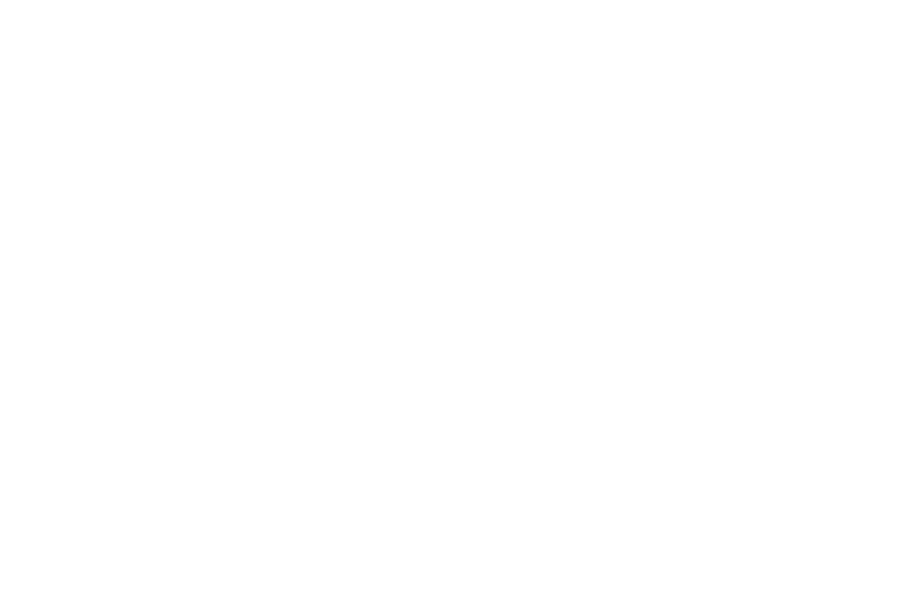
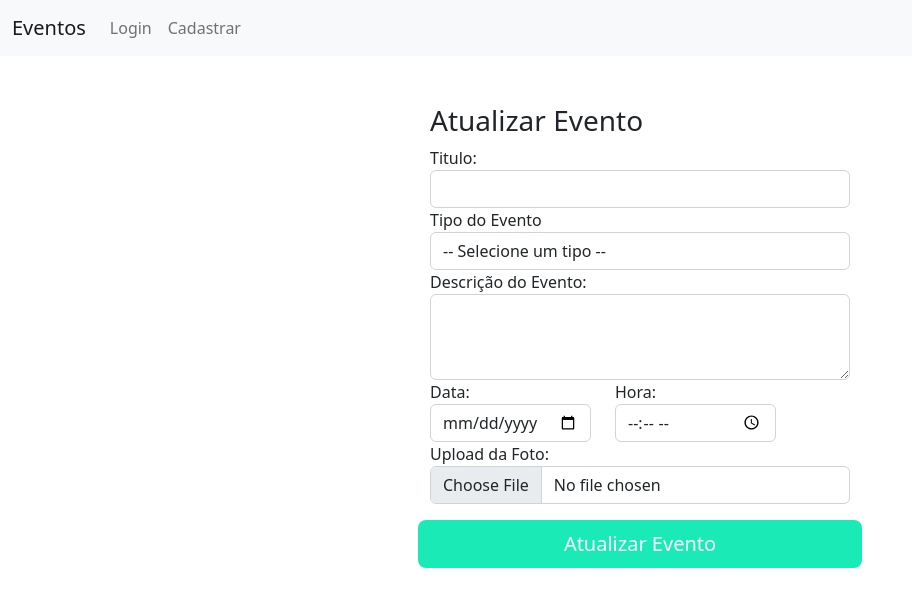
Before and after one commit to felipetunes/eventos, a React (Create React App) app: page /editarevento/1 in a window 1280 px wide. Before the commit this address had no page. Shown: the top 606 px of the page, without its empty margins (0-912 px from the left). Built offline with nearby package versions, Linux system fonts and the light colour scheme; no server answers; the database is empty.

Commit message:
editar evento

```diff
--- a/src/App.js
+++ b/src/App.js
@@ -23,6 +23,7 @@ function App() {
           <Route exact path="/recuperarsenha" element={<UsuarioRecuperarSenha/>} />
           <Route exact path="/eventocadastro" element={<EventoCadastro/>} />
           <Route exact path="/eventodetalhes/:id" element={<EventoDetalhes/>} />
+          <Route exact path="/editarevento/:id" element={<EventoCadastro/>} />
         </Routes>
       </BrowserRouter>
     </Provider>
--- a/src/View/evento-cadastro/index.js
+++ b/src/View/evento-cadastro/index.js
@@ -1,9 +1,9 @@
 import React, {useState, useEffect} from "react";
-import {Link, Navigate} from 'react-router-dom';
+import {Link, useParams} from 'react-router-dom';
 import {db, storage} from '../../config/firebase';
 import { useSelector } from "react-redux";
 import Navbar from "../../components/navbar";
-import { collection, doc, addDoc, getDocs } from "firebase/firestore";
+import { collection, doc, addDoc, getDoc, setDoc } from "firebase/firestore";
 import {ref, uploadBytes} from "@firebase/storage";
 import './evento-cadastro.css'
 
@@ -16,21 +16,74 @@ const [tipo, setTipo] = useState();
 const [detalhes, setDetalhes] = useState();
 const [data, setData] = useState();
 const [hora, setHora] = useState();
-const [foto, setFoto] = useState();
+const [fotoNova, setFotoNova] = useState();
+const [fotoAtual, setFotoAtual] = useState();
 const usuarioEmail = useSelector(state => state.usuarioEmail);
+const { id } = useParams();
+const docRef = doc(db, "eventos", id);
+
+async function getDetails(){
+    await getDoc(docRef).then(res => {
+       setTitulo(res.data().Titulo)
+       setTipo(res.data().Tipo)
+       setDetalhes(res.data().Detalhes)
+       setData(res.data().Data)
+       setHora(res.data().Hora)
+       setFotoAtual(res.data().Foto)
+    });
+}
+
+useEffect(() => {
+    getDetails();
+}, []);
+
+function atualizar(){
+    setMsgTipo(null);
+    setCarregando(1);
+
+    if(!titulo || !tipo || !hora || !data)
+    {
+        setMsgTipo('nullField');
+        setCarregando(0);
+    }
+
+    if(fotoNova){
+        const storageRef = ref(storage,`imagens/${fotoNova.name}`);
+        uploadBytes(storageRef, fotoNova);
+    }
+
+    setDoc(docRef, {
+
+        Titulo:titulo,
+        //Description has validation because it is not mandatory
+        Detalhes: detalhes? detalhes : "",
+        Data: data,
+        Hora: hora,
+        Tipo: tipo,
+        Foto: fotoNova ? fotoNova.name : fotoAtual
+
+    }, {merge: true}).then(()=> {
+        setMsgTipo('success');
+        setCarregando(0);
+    }).catch(erro=> {
+        alert(erro)
+        setMsgTipo('erro');
+        setCarregando(0);
+    });;
+}
 
 function cadastrar(){
     setMsgTipo(null);
     setCarregando(1);
 
-    if(!foto || !titulo || !tipo || !hora || !data)
+    if(!fotoAtual || !titulo || !tipo || !hora || !data)
     {
         setMsgTipo('nullField');
         setCarregando(0);
     }
 
-    const storageRef = ref(storage,`imagens/${foto.name}`);
-    uploadBytes(storageRef, foto).then((snapshot) => {
+    const storageRef = ref(storage,`imagens/${fotoNova.name}`);
+    uploadBytes(storageRef, fotoNova).then((snapshot) => {
 
         // Add a new document in collection "eventos"
         addDoc(collection(db, "eventos"), {
@@ -40,7 +93,7 @@ function cadastrar(){
             Detalhes: detalhes? detalhes : "",
             Data: data,
             Hora: hora,
-            Foto: foto.name,
+            Foto: fotoNova.name,
             Usuario: usuarioEmail,
             Visualizacoes:0,
             Publico:1,
@@ -61,18 +114,18 @@ function cadastrar(){
         <Navbar/>
         <div className="mt-5 mx-5 screen mx-auto">
             <div className="row">
-                <h3 className="mx-auto font-weight-bold">Novo Evento</h3>
+                <h3 className="mx-auto font-weight-bold">{id ? "Atualizar Evento" : "Novo Evento"}</h3>
             </div>
 
             <form>
                 <div className="form-group">
                     <label>Titulo:</label>
-                    <input type="text" className="form-control" onChange={(e) => setTitulo(e.target.value)}/>
+                    <input type="text" className="form-control" value={titulo && titulo} onChange={(e) => setTitulo(e.target.value)}/>
                 </div>
 
                 <div className="form-group">
                     <label>Tipo do Evento</label>
-                    <select className="form-control" onChange={(e) => setTipo(e.target.value)}>
+                    <select className="form-control" onChange={(e) => setTipo(e.target.value)} value={tipo && tipo}>
                         <option>-- Selecione um tipo --</option>
                         <option>Festa</option>
                         <option>Teatro</option>
@@ -83,29 +136,29 @@ function cadastrar(){
 
                 <div className="form-group">
                     <label>Descrição do Evento:</label>
-                    <textarea onChange={(e) => setDetalhes(e.target.value)} className="form-control" rows="3"/>
+                    <textarea onChange={(e) => setDetalhes(e.target.value)} value={detalhes && detalhes} className="form-control" rows="3"/>
                 </div>
 
                 <div className="form-group row">
                     <div className="col-5">
                         <label>Data:</label>
-                        <input onChange={(e) => setData(e.target.value)} type="date" className="form-control"/>
+                        <input onChange={(e) => setData(e.target.value)} type="date" className="form-control" value={data && data}/>
                     </div>
                     <div className="col-5">
                         <label>Hora:</label>
-                        <input onChange={(e) => setHora(e.target.value)} type="time" className="form-control"/>
+                        <input onChange={(e) => setHora(e.target.value)} type="time" className="form-control" value={hora && hora}/>
                     </div>
                 </div>
 
                 <div className="form-group">
                         <label>Upload da Foto:</label>
-                        <input onChange={(e) => setFoto(e.target.files[0])} type="file" className="form-control"/>
+                        <input onChange={(e) => setFotoNova(e.target.files[0])} type="file" className="form-control"/>
                     </div>
 
                 <div className="row">
                     {
-                    carregando > 0 ? <div className="spinner-border text-danger mx-auto" role="status"><span class="visually-hidden">Loading...</span></div>
-                     : <button type="button" onClick={cadastrar} className="btn btn-lg btn-block mt-3 mb-5 btn-cadastro">Publicar Evento</button>
+                    carregando > 0 ? <div className="spinner-border text-danger mx-auto" role="status"><span className="visually-hidden">Loading...</span></div>
+                     : <button type="button"  onClick={id? atualizar : cadastrar} className="btn btn-lg btn-block mt-3 mb-5 btn-cadastro"> {id ? "Atualizar Evento" : "Publicar Evento"}</button>
                     }
                 </div>
             </form>
--- a/src/View/evento-detalhes/index.js
+++ b/src/View/evento-detalhes/index.js
@@ -64,12 +64,12 @@ const docRef = doc(db, "eventos", id);
 
                     <div className="row box-detalhes mt-5">
                         <h5 className="mx-auto"><strong>Detalhes do Evento</strong></h5>
-                        <p className="text-justify p-3"> Lorem ipsum dolor sit amet, consectetur adipiscing elit. Sed accumsan urna quis vestibulum dictum. Quisque at mi eleifend, maximus nisi non, malesuada ipsum. Lorem ipsum dolor sit amet, consectetur adipiscing elit. Vestibulum ullamcorper, orci id lacinia gravida, ligula libero suscipit mi, nec gravida tellus purus quis neque. Aliquam erat volutpat. Praesent fermentum quis est at efficitur. Etiam sit amet consectetur odio, sed viverra felis. In vulputate tellus ut ipsum scelerisque sodales. Cras placerat dui at mollis ornare. Mauris convallis id nulla vitae luctus. Nullam nec porttitor nisi. </p>
+                        <p className="text-justify p-3"> {evento.Detalhes} </p>
                     </div>
 
                     {
                         usuarioLogado === evento.Usuario ?
-                                    <Link to='' className="btn-editar"><FontAwesomeIcon icon={faPenSquare} className="imageEditBtn"/></Link>
+                                    <Link to={`/editarevento/${id}`} className="btn-editar"><FontAwesomeIcon icon={faPenSquare} className="imageEditBtn"/></Link>
                                     :''
                     }
 
--- a/src/config/firebase.js
+++ b/src/config/firebase.js
@@ -30,7 +30,7 @@ const firebaseConfig = {
 };
 */
 
-/*
+
 const firebaseConfig = {
   apiKey: "AIzaSyCitsmWlSG2VqnCa7qlEA8RyojHXOSvuXM",
   authDomain: "eventos3-afea6.firebaseapp.com",
@@ -39,9 +39,9 @@ const firebaseConfig = {
   messagingSenderId: "337109204869",
   appId: "1:337109204869:web:b783d512b0cb593d47ceec"
 };
-*/
 
 
+/*
 const firebaseConfig = {
   apiKey: "AIzaSyBR3O3EFTcRgzZ4vz1b0MkiUKblxme_OXE",
   authDomain: "eventos-4.firebaseapp.com",
@@ -50,7 +50,7 @@ const firebaseConfig = {
   messagingSenderId: "226870283224",
   appId: "1:226870283224:web:d8ac70b773ec325ad9c0ad"
 };
-
+*/
 
 // Initialize Firebase
 const app = initializeApp(firebaseConfig);
```
